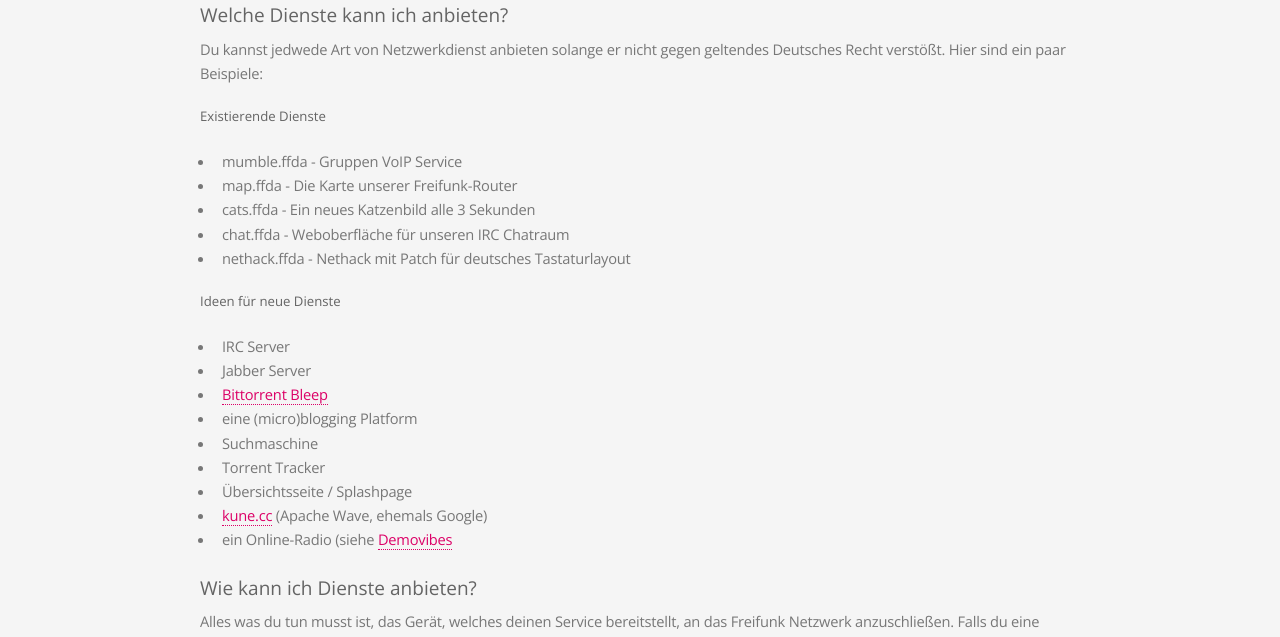
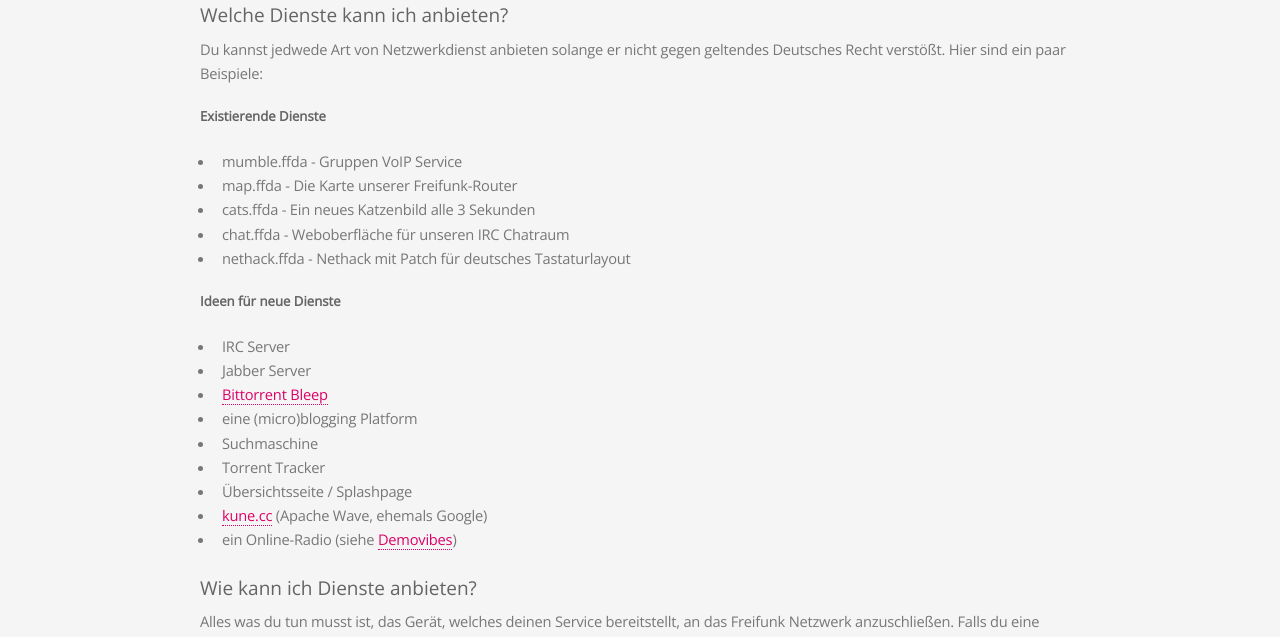
Before and after one commit to mdrenger/darmstadt.freifunk.net, a Jekyll site: the page built from pages/lokale-dienste.md, in a window 1280 px wide and 1311 px high. Shown: the part 346-983 px from the top of the window. Built offline with Jekyll 4.4.1, drawn with Linux system fonts in a browser that asks for light colours.

Commit message:
fixed typos

```diff
--- a/pages/lokale-dienste.md
+++ b/pages/lokale-dienste.md
@@ -19,7 +19,7 @@ Im Folgenden kannst du mehr über das Angebot und die Möglichkeiten herausfinde
 
 Du kannst jedwede Art von Netzwerkdienst anbieten solange er nicht gegen geltendes Deutsches Recht verst&ouml;&szlig;t. Hier sind ein paar Beispiele:
 
-##### Existierende Dienste
+##### **Existierende Dienste**
 
 * mumble.ffda - Gruppen VoIP Service
 * map.ffda - Die Karte unserer Freifunk-Router
@@ -27,7 +27,7 @@ Du kannst jedwede Art von Netzwerkdienst anbieten solange er nicht gegen geltend
 * chat.ffda - Weboberfläche für unseren IRC Chatraum
 * nethack.ffda - Nethack mit Patch für deutsches Tastaturlayout
 
-##### Ideen für neue Dienste
+##### **Ideen für neue Dienste**
 
 * IRC Server
 * Jabber Server
@@ -36,8 +36,8 @@ Du kannst jedwede Art von Netzwerkdienst anbieten solange er nicht gegen geltend
 * Suchmaschine
 * Torrent Tracker
 * Übersichtsseite / Splashpage
-* [kune.cc](kune.cc) (Apache Wave, ehemals Google)
-* ein Online-Radio (siehe [Demovibes](https://gitorious.org/demovibes)
+* [kune.cc](http://kune.cc) (Apache Wave, ehemals Google)
+* ein Online-Radio (siehe [Demovibes](https://gitorious.org/demovibes))
 
 #### Wie kann ich Dienste anbieten?
 
```
